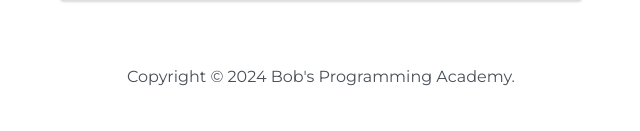
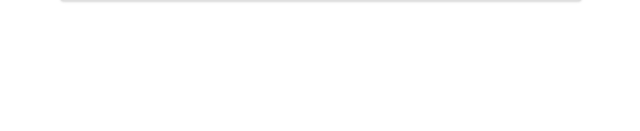
Before and after one commit to pumpbumpdump/foodtrackrailway, a Django app: page /food/add in a window 1280 px wide. Shown: the part 956-1087 px from the top of the page, without its empty margins (319-959 px from the left). Run offline with Django 3.2, Linux system fonts and the light colour scheme; the visitor is signed in with stand-in values (Sample User, id 1); data that the repository does not hold is empty; some libraries are stand-ins or nearby versions.

Commit message:
fifth commit

```diff
--- a/templates/base.html
+++ b/templates/base.html
@@ -111,7 +111,6 @@
         <footer class='py-4'>
             <div class='d-flex align-items-center justify-content-center'>
                 <div class='text-center'>
-                    Copyright &copy; <script>document.write(new Date().getFullYear())</script> Bob's Programming Academy.
                 </div>
             </div>
         </footer>
```
